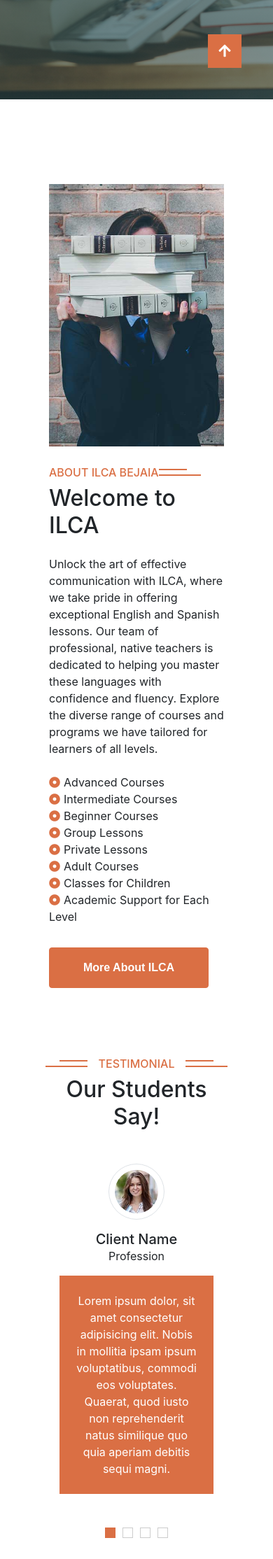
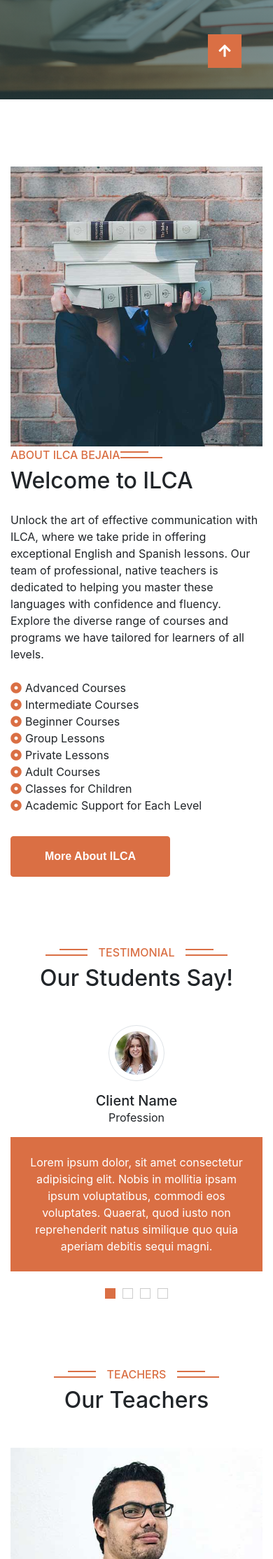
Before and after one commit to kaleblub/ILCA-Website, a Django app: page / in a window 390 px wide. Shown: the part 702-2930 px from the top of the page at 70% size. Run offline with Django 4.2, Linux system fonts and the light colour scheme; some libraries are stand-ins or nearby versions.

Commit message:
Commenting out the .wow css because on mobile it makes the text too smashed by the padding.

```diff
--- a/static/css/style.css
+++ b/static/css/style.css
@@ -1148,7 +1148,7 @@ a:hover {
     }
 
     .wow {
-        padding: 25px 70px 0 70px;
+        /* padding: 25px 70px 0 70px; */
     }
 }
 
```
